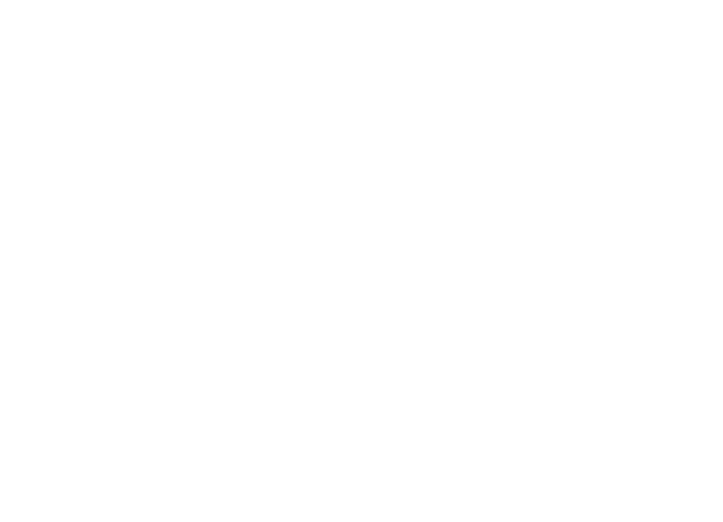
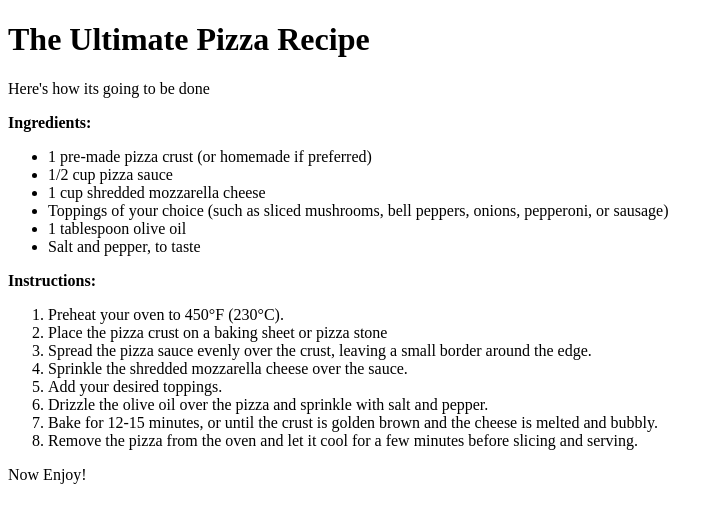
Before and after one commit to SyedAbdullahHashmi0818/odin-recipes-, a plain HTML site: page recipes/pizza.html in a window 1280 px wide. Shown: the whole page, without its empty margins (0-723 px from the left). Drawn offline with Linux system fonts and the light colour scheme.

Commit message:
Add Instructions and Ingredients for pizza

```diff
--- a/recipes/pizza.html
+++ b/recipes/pizza.html
@@ -8,6 +8,34 @@
         <title>Pizza Recipe</title>
     </head>
     <body>
+        <h1>The Ultimate Pizza Recipe</h1>
+
+        <p> Here's how its going to be done</p>
+        <p><strong> Ingredients:</strong></p>
+
+        <ul>
+            <li>1 pre-made pizza crust (or homemade if preferred)</li>
+            <li>1/2 cup pizza sauce</li>
+            <li>1 cup shredded mozzarella cheese</li>
+            <li>Toppings of your choice (such as sliced mushrooms, bell peppers, onions, pepperoni, or sausage)</li>
+            <li>1 tablespoon olive oil</li>
+            <li>Salt and pepper, to taste</li>
+        </ul>
+
+        <p><strong> Instructions:</strong></p>
+
+        <ol>
+            <li>Preheat your oven to 450°F (230°C).</li>
+            <li>Place the pizza crust on a baking sheet or pizza stone</li>
+            <li>Spread the pizza sauce evenly over the crust, leaving a small border around the edge.</li>
+            <li>Sprinkle the shredded mozzarella cheese over the sauce.</li>
+            <li>Add your desired toppings.</li>
+            <li>Drizzle the olive oil over the pizza and sprinkle with salt and pepper.</li>
+            <li>Bake for 12-15 minutes, or until the crust is golden brown and the cheese is melted and bubbly.</li>
+            <li>Remove the pizza from the oven and let it cool for a few minutes before slicing and serving.</li>
+        </ol>
+
+        <p> Now Enjoy!</p>
 
     </body>
 </html>
```
